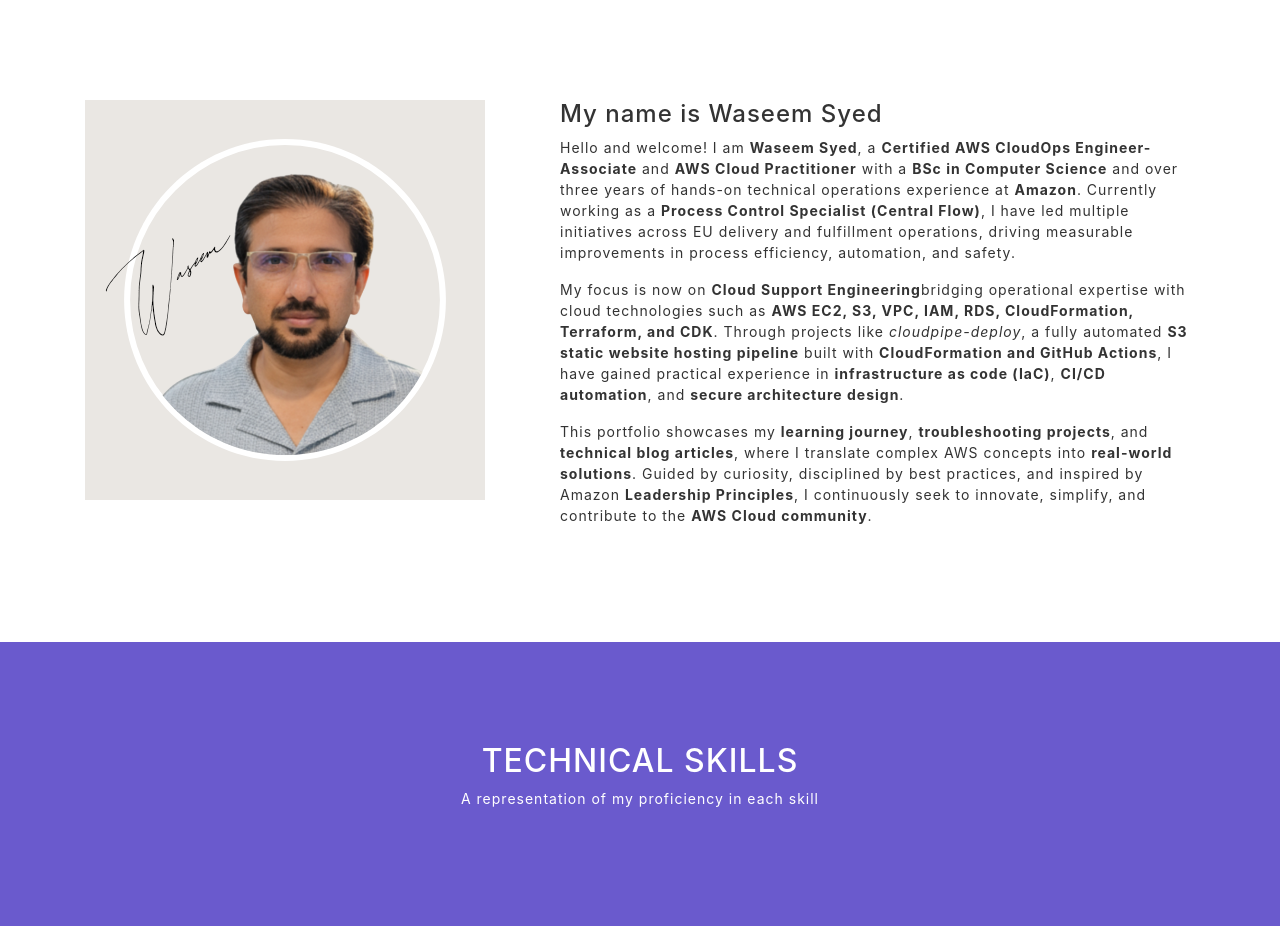
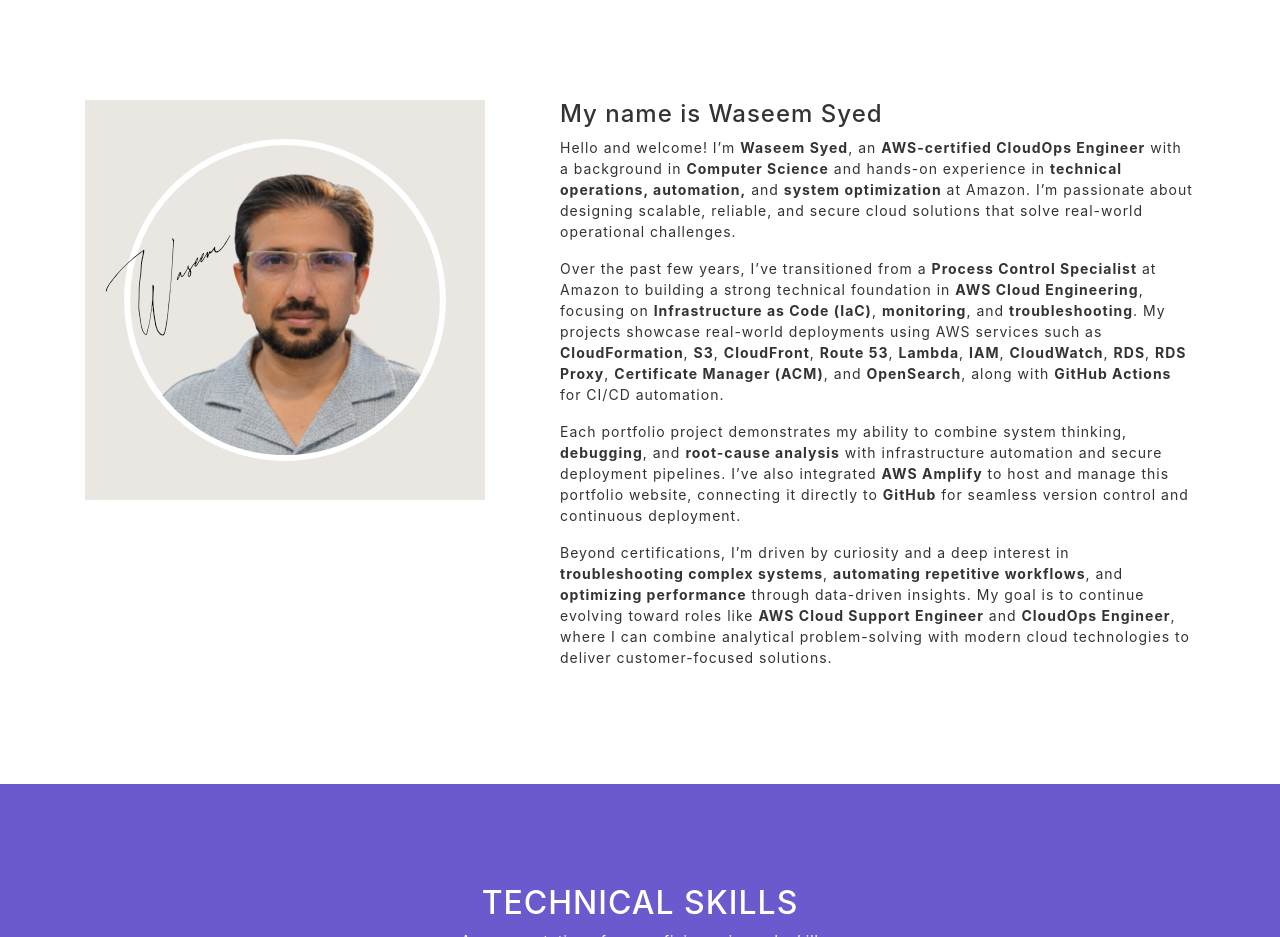
Before and after one commit to waseem465syed/portfolio-with-amplify, a website: page Portfolio-Website/index.html in a window 1280 px wide. Shown: the part 880-1817 px from the top of the page. Drawn offline with nearby package versions, Linux system fonts and the light colour scheme.

Commit message:
updated page

```diff
--- a/Portfolio-Website/index.html
+++ b/Portfolio-Website/index.html
@@ -98,32 +98,38 @@
 
 
    <p>
-    Hello and welcome! I am <strong>Waseem Syed</strong>, a
-    <strong>Certified AWS CloudOps Engineer-Associate</strong> and
-    <strong>AWS Cloud Practitioner</strong> with a <strong>BSc in Computer Science</strong>
-    and over three years of hands-on technical operations experience at <strong>Amazon</strong>.
-    Currently working as a <strong>Process Control Specialist (Central Flow)</strong>,
-    I have led multiple initiatives across EU delivery and fulfillment operations, driving measurable
-    improvements in process efficiency, automation, and safety.
+      Hello and welcome! I’m <strong>Waseem Syed</strong>, an <strong>AWS-certified CloudOps Engineer</strong> with a background in
+      <strong>Computer Science</strong> and hands-on experience in <strong>technical operations, automation,</strong>
+      and <strong>system optimization</strong> at Amazon. I’m passionate about designing scalable, reliable, and secure
+      cloud solutions that solve real-world operational challenges.
     </p>
 
     <p>
-    My focus is now on <strong>Cloud Support Engineering</strong>bridging operational expertise
-    with cloud technologies such as <strong>AWS EC2, S3, VPC, IAM, RDS, CloudFormation, Terraform, and CDK</strong>.
-    Through projects like <em>cloudpipe-deploy</em>, a fully automated
-    <strong>S3 static website hosting pipeline</strong> built with
-    <strong>CloudFormation and GitHub Actions</strong>, I have gained practical experience in
-    <strong>infrastructure as code (IaC)</strong>, <strong>CI/CD automation</strong>, and
-    <strong>secure architecture design</strong>.
+      Over the past few years, I’ve transitioned from a <strong>Process Control Specialist</strong> at Amazon to building
+      a strong technical foundation in <strong>AWS Cloud Engineering</strong>, focusing on
+      <strong>Infrastructure as Code (IaC)</strong>, <strong>monitoring</strong>, and <strong>troubleshooting</strong>.
+      My projects showcase real-world deployments using AWS services such as
+      <strong>CloudFormation</strong>, <strong>S3</strong>, <strong>CloudFront</strong>, <strong>Route 53</strong>,
+      <strong>Lambda</strong>, <strong>IAM</strong>, <strong>CloudWatch</strong>, <strong>RDS</strong>,
+      <strong>RDS Proxy</strong>, <strong>Certificate Manager (ACM)</strong>, and <strong>OpenSearch</strong>,
+      along with <strong>GitHub Actions</strong> for CI/CD automation.
     </p>
 
     <p>
-    This portfolio showcases my <strong>learning journey</strong>,
-    <strong>troubleshooting projects</strong>, and <strong>technical blog articles</strong>,
-    where I translate complex AWS concepts into <strong>real-world solutions</strong>.
-    Guided by curiosity, disciplined by best practices, and inspired by Amazon
-    <strong>Leadership Principles</strong>, I continuously seek to innovate, simplify,
-    and contribute to the <strong>AWS Cloud community</strong>.
+      Each portfolio project demonstrates my ability to combine system thinking,
+      <strong>debugging</strong>, and <strong>root-cause analysis</strong> with infrastructure automation
+      and secure deployment pipelines. I’ve also integrated <strong>AWS Amplify</strong> to host and manage this
+      portfolio website, connecting it directly to <strong>GitHub</strong> for seamless version control and
+      continuous deployment.
+    </p>
+
+    <p>
+      Beyond certifications, I’m driven by curiosity and a deep interest in
+      <strong>troubleshooting complex systems</strong>, <strong>automating repetitive workflows</strong>,
+      and <strong>optimizing performance</strong> through data-driven insights.
+      My goal is to continue evolving toward roles like <strong>AWS Cloud Support Engineer</strong>
+      and <strong>CloudOps Engineer</strong>, where I can combine analytical problem-solving
+      with modern cloud technologies to deliver customer-focused solutions.
     </p>
 </section>
 
```
Lines whose indentation alone changed are shown as unchanged.
